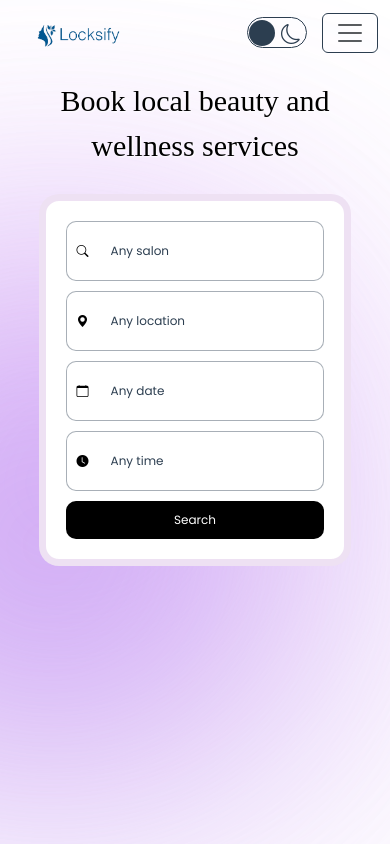
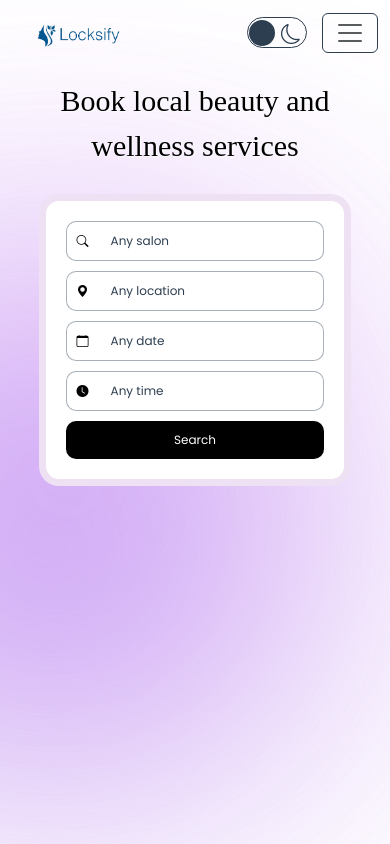
Before and after one commit to Adrijana1308/wa-frontend, a Vue app in the folder locksify/: page / in a window 390 px wide. Built offline with nearby package versions, Linux system fonts and the light colour scheme; a web font is replaced by a local one.

Commit message:
Update HomeView.vue

```diff
--- a/locksify/src/views/HomeView.vue
+++ b/locksify/src/views/HomeView.vue
@@ -260,10 +260,10 @@ body {
 
     .input-container{
         width: 100%;
-        height: 60px;
+        height: 50px;
     }
     .home p{
-      font-size: 70px;
+      font-size: 60px;
     }
 }
 
@@ -321,5 +321,8 @@ body {
     .search-button{
       font-size: 12px;
     }
+    .input-container{
+        height: 40px;
+    }
 }
 </style>
```
